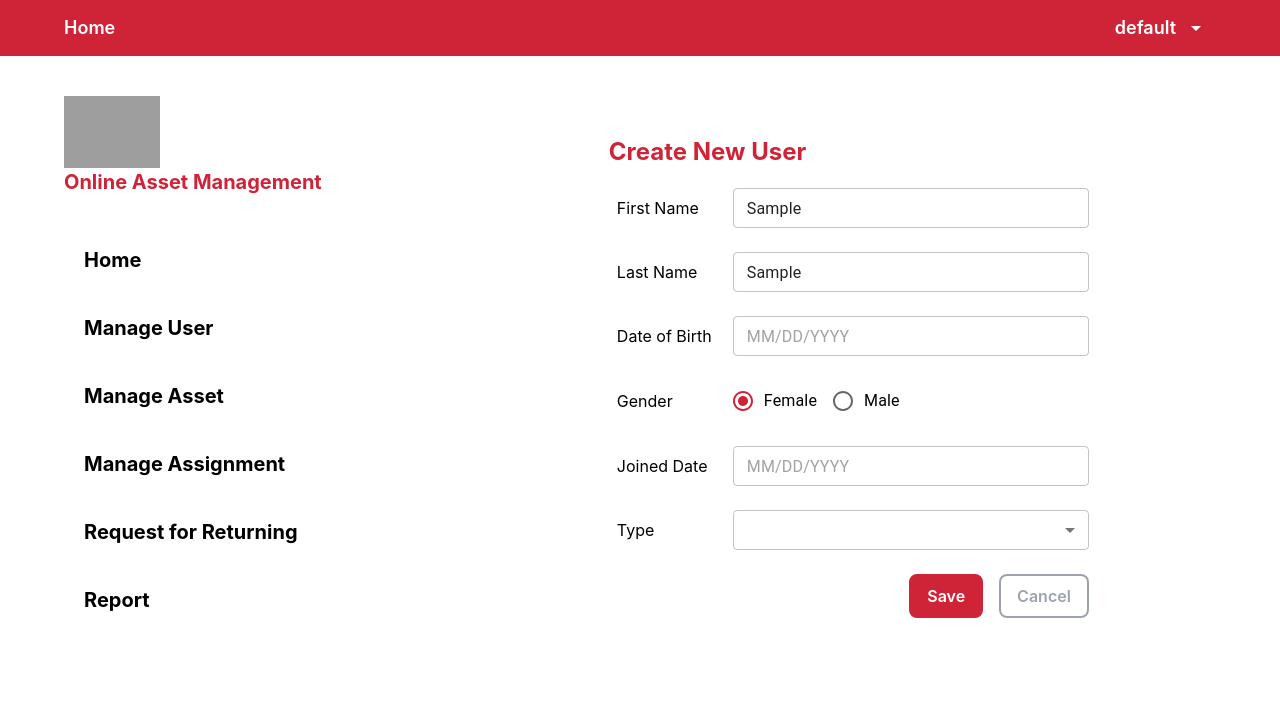
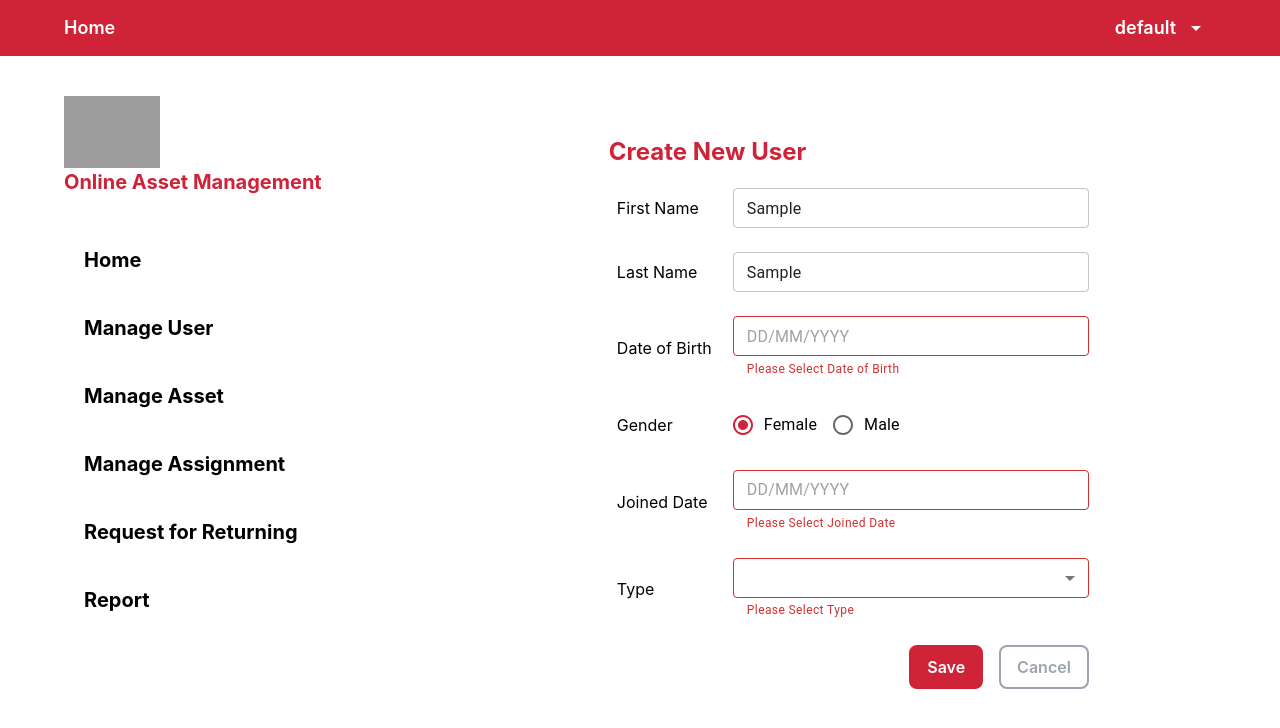
Before and after one commit to tuantai1522/AssetManagement, a React (Create React App) app in the folder AssetManagement.Application/FrontEnd/: page /create-user in a window 1280 px wide. Both pictures are taken after typing "Sample", "Sample" into the empty fields and a click on the button "Save". Shown: the top 728 px of the page. Built offline with nearby package versions, Linux system fonts and the light colour scheme; grey boxes are pictures that could not be loaded.

Commit message:
[FE] Add Redirect to mange-user page; Modify yupGlobal to change dayjs

```diff
--- a/AssetManagement.Application/FrontEnd/src/app/types/yupGlobal.ts
+++ b/AssetManagement.Application/FrontEnd/src/app/types/yupGlobal.ts
@@ -1,8 +1,13 @@
 import * as yup from 'yup';
+import dayjs from 'dayjs';
 
 // Regular expressions for validation
-const REGEX_FIRST_NAME = /^[a-zA-Z]+$/; // Only contains alphabet letters
-const REGEX_LAST_NAME = /^[a-zA-Z\s]+$/; // Contains multiple words with alphabet letters only
+// const REGEX_FIRST_NAME = /^[a-zA-Z]+$/; // Only contains alphabet letters
+// const REGEX_LAST_NAME = /^[a-zA-Z\s]+$/; // Contains multiple words with alphabet letters only
+// Regular expressions for validation
+const REGEX_FIRST_NAME = /^[\p{L}]+$/u;
+const REGEX_LAST_NAME = /^[\p{L}\s]+$/u;
+
 
 // Adding custom methods to yup
 yup.addMethod(yup.string, 'firstName', function (message: string) {
@@ -19,34 +24,37 @@ yup.addMethod(yup.string, 'lastName', function (message: string) {
   });
 });
 
-yup.addMethod(yup.date, 'olderThan18', function (message: string) {
+// Method to check if date is older than 18 years
+yup.addMethod(yup.date, 'olderThan18', function (message) {
   return this.test('older-than', message, function (value) {
     if (!value) return false;
     const age = 18;
-    const birthDate = new Date(value);
-    const today = new Date();
-    const ageDate = new Date(today.getFullYear() - age, today.getMonth(), today.getDate());
-    return birthDate <= ageDate;
+    const birthDate = dayjs(value);
+    const today = dayjs();
+    const ageDate = today.subtract(age, 'year');
+    return birthDate.isBefore(ageDate, 'day');
   });
 });
 
+// Method to check if date is not on a weekend
 yup.addMethod(yup.date, 'notWeekend', function (message) {
   return this.test('notWeekend', message, function (value) {
     if (!value) return false;
-    const day = new Date(value).getDay();
-    // getDay() returns 0 for Sunday and 6 for Saturday
+    const day = dayjs(value).day();
+    // day() returns 0 for Sunday and 6 for Saturday
     return day !== 0 && day !== 6;
   });
 });
 
-yup.addMethod(yup.date, 'afterDoB', function (refField: string, message: string) {
-  return this.test('after', message, function (value) {
-    const { parent } = this;
+// Method to check if date is after a specific reference date
+yup.addMethod(yup.date, 'afterDoB', function (refField, message) {
+  return this.test('after', message, function (value, context) {
+    const { parent } = context;
     const refValue = parent[refField];
     if (!value || !refValue) return false;
-    const refDate = new Date(refValue);
-    const joinedDate = new Date(refDate.getFullYear() + 18, refDate.getMonth(), refDate.getDate());
-    return value > joinedDate;
+    const refDate = dayjs(refValue);
+    const joinedDate = refDate.add(18, 'year');
+    return dayjs(value).isAfter(joinedDate, 'day');
   });
 });
 
--- a/AssetManagement.Application/FrontEnd/src/pages/manageUser/createUser.tsx
+++ b/AssetManagement.Application/FrontEnd/src/pages/manageUser/createUser.tsx
@@ -5,8 +5,10 @@ import AppTextInput from "../../app/components/AppTextInput";
 import { AdapterDayjs } from '@mui/x-date-pickers/AdapterDayjs';
 import { LocalizationProvider } from '@mui/x-date-pickers/LocalizationProvider';
 import { DatePicker } from '@mui/x-date-pickers/DatePicker';
-import { FormControl, FormControlLabel, FormLabel, MenuItem, Radio, RadioGroup, Select, TextField, colors } from "@mui/material";
+import { FormControl, FormControlLabel, FormHelperText, MenuItem, Radio, RadioGroup, Select } from "@mui/material";
 import AppButton from "../../app/components/buttons/Button";
+import { useNavigate } from "react-router-dom";
+
 
 enum Gender {
     Male = 'Male',
@@ -31,32 +33,36 @@ type Props = {}
 
 const schema = yup.object().shape({
     firstName: yup.string()
-        .max(10, 'must not exceed 10 characters long')
+        .max(10, 'Must not exceed 10 characters long')
         .required("Please Type First Name")
         .firstName('First name must be a single word containing only alphabet letters'),
     lastName: yup.string()
-        .max(30, 'must not exceed 30 characters long')
+        .max(30, 'Must not exceed 30 characters long')
         .required("Please Type Last Name")
         .lastName('Last name must contain only alphabet letters and spaces'),
     dateOfBirth: yup.date()
-        .required("Please Pick Date of Birth")
+        .typeError("Invalid Date Type")
+        .required("Please Select Date of Birth")
         .olderThan18('User is under 18. Please select a\ndifferent date'),
     joinedDate: yup.date()
-        .required("Please Pick Joined Date")
+        .required("Please Select Joined Date")
+        .typeError("Invalid Date Type")
         .afterDoB('dateOfBirth', 'User under the age of 18 may not join\ncompany. Please select a different date')
         .notWeekend('Joined date is Saturday or Sunday.\nPlease select a different date'),
     gender: yup
         .mixed<Gender>()
-        .defined()
-        .oneOf(Object.values(Gender)),
+        .defined(),
     type: yup
         .mixed<Type>()
         .required('Please Select Type')
-        .oneOf(Object.values(Type))
 });
 
 const CreateUserPage = (props: Props) => {
-    const { register, handleSubmit, control } = useForm({ resolver: yupResolver<IFormInput>(schema), mode: 'all' });
+    const navigate = useNavigate();
+    const { register, handleSubmit, control } = useForm({
+        resolver: yupResolver<IFormInput>(schema),
+        mode: 'all'
+    });
 
     const onSubmit = (data: any) => {
         console.log(data);
@@ -90,20 +96,24 @@ const CreateUserPage = (props: Props) => {
                     <div className="flex items-center gap-5 pl-2">
                         <label className="w-[6rem]">Date of Birth</label>
                         <LocalizationProvider dateAdapter={AdapterDayjs}>
-                            {/* <DatePicker className="grow" /> */}
                             <Controller
                                 control={control}
                                 name="dateOfBirth"
-                                render={({ field }) => (
+                                render={({ field, fieldState: { error } }) => (
                                     <DatePicker
                                         {...field}
+                                        format="DD/MM/YYYY"
+                                        disableFuture
                                         className="grow"
                                         slotProps={{
                                             textField: {
                                                 size: 'small',
                                                 id: 'dateOfBirth-dpk-create-form',
-                                            }
+                                                helperText: error ? error.message : '',
+                                                error: !!error
+                                            },
                                         }}
+
                                     />
                                 )}
                             />
@@ -118,7 +128,7 @@ const CreateUserPage = (props: Props) => {
                                 name="gender"
                                 defaultValue={Gender.Female} // Set default value here
                                 render={({ field }) => (
-                                    <RadioGroup row {...field} color="warning">
+                                    <RadioGroup row {...field} color="warning" id="gender-radio-create-form">
                                         <FormControlLabel value={Gender.Female} control={<Radio sx={{ '&.Mui-checked': { color: '#cf2338' } }} />} label="Female" />
                                         <FormControlLabel value={Gender.Male} control={<Radio sx={{ '&.Mui-checked': { color: '#cf2338' } }} />} label="Male" />
                                     </RadioGroup>
@@ -130,18 +140,21 @@ const CreateUserPage = (props: Props) => {
                     <div className="flex items-center gap-5 pl-2">
                         <label className="w-[6rem]">Joined Date</label>
                         <LocalizationProvider dateAdapter={AdapterDayjs}>
-                            {/* <DatePicker className="grow" /> */}
                             <Controller
                                 control={control}
                                 name="joinedDate"
-                                render={({ field }) => (
+                                render={({ field, fieldState: { error } }) => (
                                     <DatePicker
                                         {...field}
+                                        format="DD/MM/YYYY"
+                                        disableFuture
                                         className="grow"
                                         slotProps={{
                                             textField: {
                                                 size: 'small',
                                                 id: 'joinedDate-dpk-create-form',
+                                                helperText: error ? error.message : '',
+                                                error: !!error
                                             }
                                         }}
                                     />
@@ -156,17 +169,20 @@ const CreateUserPage = (props: Props) => {
                             <Controller
                                 control={control}
                                 name="type"
-                                render={({ field }) => (
+                                render={({ field, fieldState: { error } }) => (
                                     <FormControl fullWidth>
                                         <Select
                                             size="small"
                                             {...field}
-                                            id="type-select"
-                                            inputProps={{ 'aria-label': 'Without label' }}
+                                            id="type-selection-create-form"
+                                            error={!!error}
                                         >
                                             <MenuItem value={Type.Staff}>Staff</MenuItem>
                                             <MenuItem value={Type.Admin}>Admin</MenuItem>
                                         </Select>
+                                        {error && (
+                                            <FormHelperText id="type-select-error" sx={{ color: "#d32f2f"}}>{error.message}</FormHelperText>
+                                        )}
                                     </FormControl>
                                 )}
                             />
@@ -174,10 +190,8 @@ const CreateUserPage = (props: Props) => {
                     </div>
 
                     <div className="flex justify-end space-x-4">
-                        {/* <button type="submit" className="bg-red-600 text-white py-2 px-4 rounded">Save</button>
-                        <button type="button" className="bg-gray-200 py-2 px-4 rounded">Cancel</button> */}
-                        <AppButton content="Save" isFormSubmit={true}/>
-                        <AppButton content="Cancel" styleType="Secondary" onClickOn={() => {}}/>
+                        <AppButton content="Save" isFormSubmit={true} />
+                        <AppButton content="Cancel" styleType="Secondary" onClickOn={() => {navigate('/manage-user')}} />
                     </div>
                 </form>
             </div>
```
